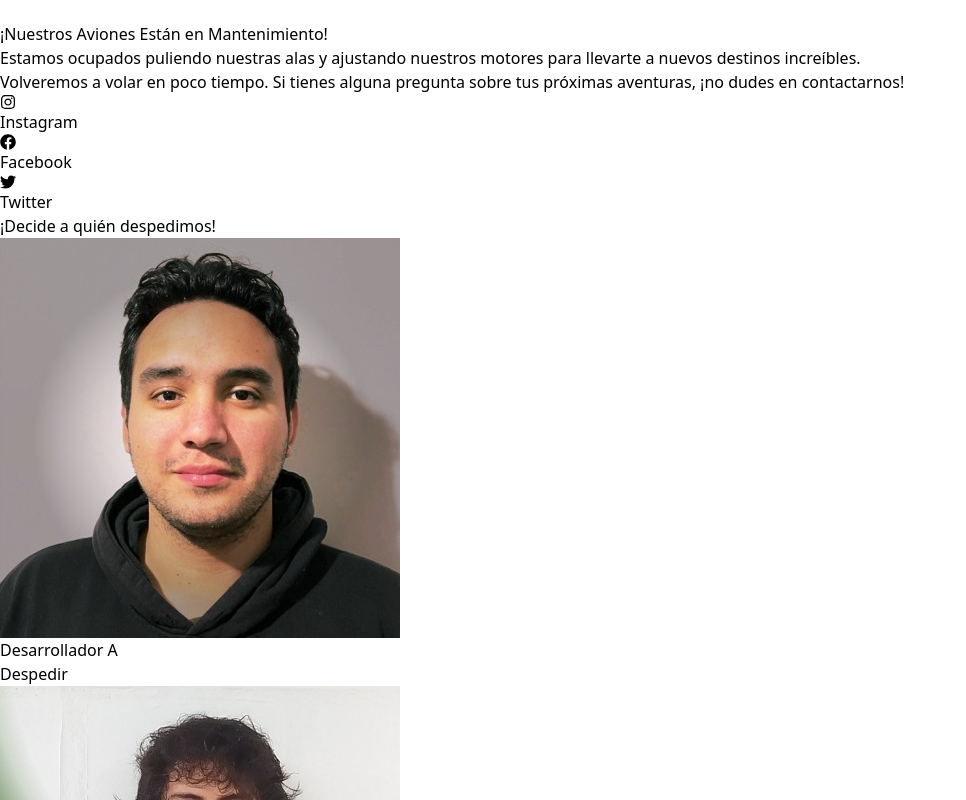
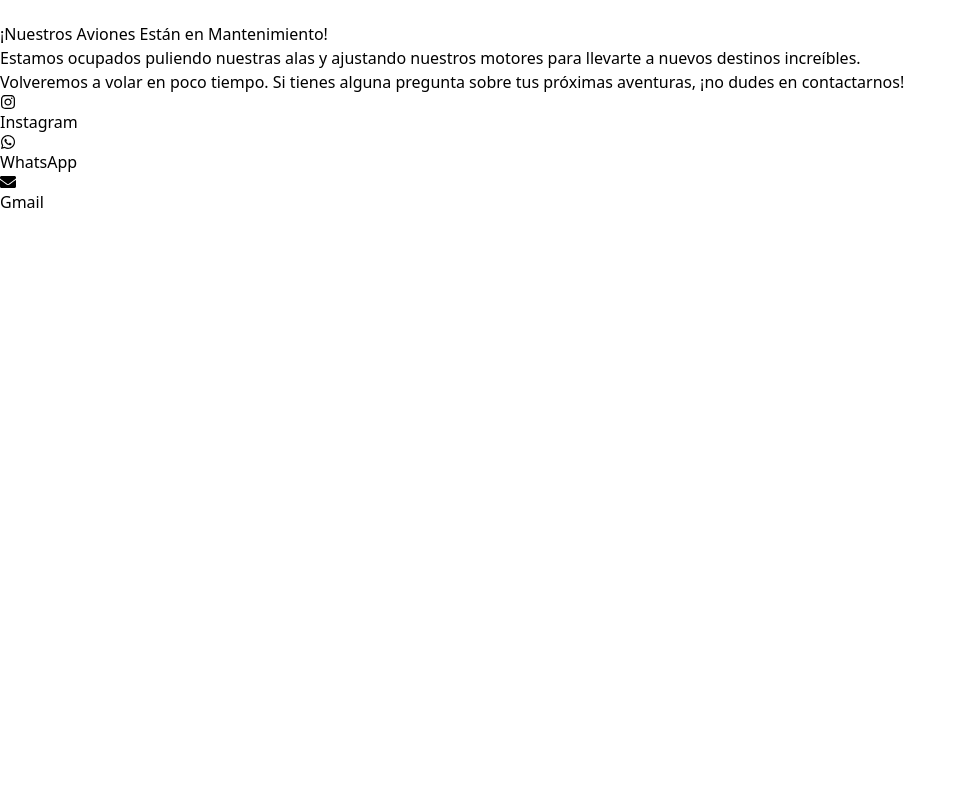
Before and after one commit to SebastianMoralesDuque/maintenance_page, a React (Vite) app: page / in a window 1280 px wide. Shown: the part 300-1100 px from the top of the page, without its empty margins (0-966 px from the left). After the commit the page ends 800 px from the top, so only its background shows below. Built offline with nearby package versions, Linux system fonts and the light colour scheme.

Commit message:
enlaces agregados

```diff
--- a/src/App.jsx
+++ b/src/App.jsx
@@ -1,5 +1,5 @@
 import React, { useState } from 'react';
-import { FaInstagram, FaFacebook, FaTwitter } from 'react-icons/fa';
+import { FaInstagram, FaWhatsapp, FaEnvelope } from 'react-icons/fa';
 
 export default function App() {
   const [developerToFire, setDeveloperToFire] = useState(null);
@@ -42,7 +42,7 @@ export default function App() {
           Volveremos a volar en poco tiempo. Si tienes alguna pregunta sobre tus próximas aventuras, ¡no dudes en{' '}
           <a
             className="text-yellow-500 hover:bg-white hover:text-blue-500"
-            href="mailto:tucorreo@example.com"
+            href="mailto:Ventasmarsuenos@gmail.com"
           >
             contactarnos
           </a>
@@ -51,50 +51,21 @@ export default function App() {
 
         <div className="flex space-x-4">
           <SocialIcon
-            url="https://www.instagram.com/"
+            url="https://www.instagram.com/marsuenosviajes/"
             icon={<FaInstagram className="mr-2" />}
             label="Instagram"
           />
           <SocialIcon
-            url="https://www.facebook.com/"
-            icon={<FaFacebook className="mr-2" />}
-            label="Facebook"
+            url="https://api.whatsapp.com/send?phone=573137651041"
+            icon={<FaWhatsapp className="mr-2" />}
+            label="WhatsApp"
           />
           <SocialIcon
-            url="https://twitter.com/"
-            icon={<FaTwitter className="mr-2" />}
-            label="Twitter"
+            url="mailto:Ventasmarsuenos@gmail.com"
+            icon={<FaEnvelope className="mr-2" />}
+            label="Gmail"
           />
         </div>
-      </div>
-
-      <div className="mt-8">
-        <h2 className="text-2xl text-yellow-500 mb-4">¡Decide a quién despedimos!</h2>
-        <div className="flex justify-center space-x-4">
-          {developers.map((developer) => (
-            <div key={developer.id} className="text-center">
-              <img
-                src={developer.image}
-                alt={developer.name}
-                className="w-32 h-32 rounded-full mb-2"
-              />
-              <p>{developer.name}</p>
-              <button
-                onClick={() => handleDeveloperSelection(developer)}
-                className="bg-red-500 hover:bg-red-600 text-white px-4 py-2 rounded-full mt-2"
-              >
-                Despedir
-              </button>
-            </div>
-          ))}
-        </div>
-        {developerToFire ? (
-          <p className="text-lg mt-4">
-            ¡{developerToFire.name} ha sido despedido! ¡Esperamos que esto no haya sido muy difícil para él/ella!
-          </p>
-        ) : (
-          <p className="text-lg mt-4">Nadie ha sido despedido todavía. ¡Anímate a elegir a uno!</p>
-        )}
       </div>
     </div>
   );
```
